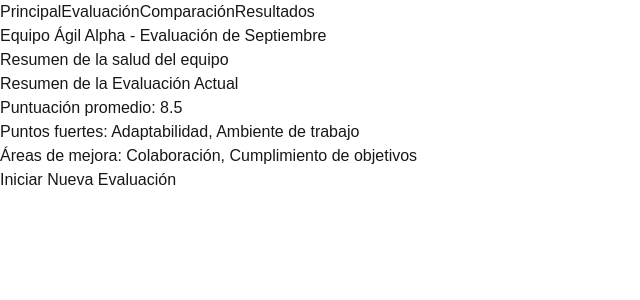
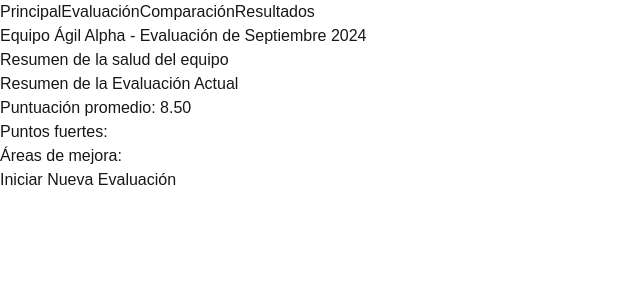
Before and after one commit to ThomasSot/proyecto-diu-CGS, a Next.js app: page / in a window 1280 px wide. Shown: the top 300 px of the page, without its empty margins (0-640 px from the left). Built offline with nearby package versions, Linux system fonts and the light colour scheme.

Commit message:
Cambios en actualizar la pagina principal

```diff
--- a/src/app/page.js
+++ b/src/app/page.js
@@ -1,39 +1,39 @@
 "use client"
 
-import React, { useState } from 'react'
+import React, { useEffect, useState } from 'react'
 import Swal from 'sweetalert2'
 import { BarChart, Bar, XAxis, YAxis, CartesianGrid, Tooltip, Legend, ResponsiveContainer } from 'recharts'
 
 const teamHealthData = {
-    '2024-05': [
+    'Mayo 2024': [
         { aspect: 'Colaboración', score: 7.2 },
         { aspect: 'Comunicación', score: 7.0 },
         { aspect: 'Adaptabilidad', score: 7.5 },
         { aspect: 'Cumplimiento de objetivos', score: 7.8 },
         { aspect: 'Ambiente de trabajo', score: 8.0 },
     ],
-    '2024-06': [
+    'Junio 2024': [
         { aspect: 'Colaboración', score: 7.5 },
         { aspect: 'Comunicación', score: 7.3 },
         { aspect: 'Adaptabilidad', score: 7.8 },
         { aspect: 'Cumplimiento de objetivos', score: 8.0 },
         { aspect: 'Ambiente de trabajo', score: 8.2 },
     ],
-    '2024-07': [
+    'Julio 2024': [
         { aspect: 'Colaboración', score: 7.6 },
         { aspect: 'Comunicación', score: 7.5 },
         { aspect: 'Adaptabilidad', score: 8.0 },
         { aspect: 'Cumplimiento de objetivos', score: 7.9 },
         { aspect: 'Ambiente de trabajo', score: 8.1 },
     ],
-    '2024-08': [
+    'Agosto 2024': [
         { aspect: 'Colaboración', score: 7.8 },
         { aspect: 'Comunicación', score: 8.0 },
         { aspect: 'Adaptabilidad', score: 8.5 },
         { aspect: 'Cumplimiento de objetivos', score: 8.2 },
         { aspect: 'Ambiente de trabajo', score: 8.5 },
     ],
-    '2024-09': [
+    'Septiembre 2024': [
         { aspect: 'Colaboración', score: 8.2 },
         { aspect: 'Comunicación', score: 8.5 },
         { aspect: 'Adaptabilidad', score: 8.7 },
@@ -75,25 +75,34 @@ const questions = [
     },
 ];
 
-
 export default function AgileHealthBarometer() {
     const [currentScreen, setCurrentScreen] = useState('main')
+    const [currentMonth, setCurrentMonth] = useState(teamHealthData[Object.keys(teamHealthData)[Object.keys(teamHealthData).length - 1]])
+    const [currentMonthName, setCurrentMonthName] = useState("")
     const [currentQuestion, setCurrentQuestion] = useState(0)
-    const [selectedMonth1, setSelectedMonth1] = useState('2024-09')
-    const [selectedMonth2, setSelectedMonth2] = useState('2024-08')
+    const [selectedMonth1, setSelectedMonth1] = useState('Septiembre 2024')
+    const [selectedMonth2, setSelectedMonth2] = useState('Agosto 2024')
     const [userResponses, setUserResponses] = useState([null, null, null, null, null])
     const [evaluationCompleted, setEvaluationCompleted] = useState(false)
+
+    const getScore = (response) => {
+        return response === "positive" ? 10 : 0;
+    };
 
     const handleEvaluationSubmission = () => {
         if (userResponses.every(response => response !== null)) {
             const currentDate = new Date();
-            const yearMonth = `${currentDate.getFullYear()}-${(currentDate.getMonth() + 1).toString().padStart(2, '0')}`;
-
+            const months = [
+                'Enero', 'Febrero', 'Marzo', 'Abril', 'Mayo', 'Junio', 'Julio', 'Agosto', 'Septiembre', 'Octubre', 'Noviembre', 'Diciembre'
+            ];
+            const monthName = months[currentDate.getMonth()];
+            const year = currentDate.getFullYear();
+            const yearMonth = `${monthName} ${year}`;
             const evaluationResults = userResponses.map(response => ({
                 aspect: response.aspect,
-                score: response.response === 'positive' ? 10 : 0
+                score: response.response === 'positive' ? 10 : 0,
+                response: response.response
             }));
-
             if (teamHealthData[yearMonth]) {
                 teamHealthData[yearMonth] = teamHealthData[yearMonth].map(item => {
                     const result = evaluationResults.find(res => res.aspect === item.aspect);
@@ -102,7 +111,8 @@ export default function AgileHealthBarometer() {
             } else {
                 teamHealthData[yearMonth] = evaluationResults;
             }
-
+            setCurrentMonthName(yearMonth);
+            setCurrentMonth(evaluationResults);
             setEvaluationCompleted(true);
             setCurrentScreen('results');
         } else {
@@ -114,15 +124,20 @@ export default function AgileHealthBarometer() {
         }
     };
 
-    const renderMainScreen = () => (
+    const renderMainScreen = () => {
+        console.log(currentMonth);
+
+        const totalScore = currentMonth.reduce((sum, item) => sum + (getScore(item.response) || item.score), 0);
+        const averageScore = (totalScore / currentMonth.length).toFixed(2);
+        return (
             <div className="bg-white rounded-b-lg shadow-md mb-8 p-6">
                 <div className="mb-4">
-                <h2 className="text-2xl font-bold">Equipo Ágil Alpha - Evaluación de Septiembre</h2>
+                    <h2 className="text-2xl font-bold">Equipo Ágil Alpha - Evaluación de {currentMonthName}</h2>
                     <p className="text-gray-600">Resumen de la salud del equipo</p>
                 </div>
                 <div className="h-[300px] mb-6">
                     <ResponsiveContainer width="100%" height="100%">
-                    <BarChart data={teamHealthData['2024-09']}>
+                        <BarChart data={currentMonth}>
                             <CartesianGrid strokeDasharray="3 3" />
                             <XAxis dataKey="aspect" />
                             <YAxis domain={[0, 10]} />
@@ -134,9 +149,23 @@ export default function AgileHealthBarometer() {
                 </div>
                 <div className="bg-gray-100 rounded-lg p-4 mb-6">
                     <h3 className="text-xl font-semibold mb-2">Resumen de la Evaluación Actual</h3>
-                <p>Puntuación promedio: 8.5</p>
-                <p>Puntos fuertes: Adaptabilidad, Ambiente de trabajo</p>
-                <p>Áreas de mejora: Colaboración, Cumplimiento de objetivos</p>
+                    <p className="mb-2">Puntuación promedio: {averageScore}</p>
+                    <p className="font-semibold">Puntos fuertes:</p>
+                    <ul className="list-disc pl-5">
+                        {currentMonth
+                            .filter(item => item.response === "positive")
+                            .map((item, index) => (
+                                <li key={index}>{item.aspect}</li>
+                            ))}
+                    </ul>
+                    <p className="font-semibold mt-4">Áreas de mejora:</p>
+                    <ul className="list-disc pl-5">
+                        {currentMonth
+                            .filter(item => item.response === "negative")
+                            .map((item, index) => (
+                                <li key={index}>{item.aspect}</li>
+                            ))}
+                    </ul>
                 </div>
                 <button
                     className="bg-blue-500 hover:bg-blue-700 text-white font-bold py-2 px-4 rounded mt-6 w-auto ml-auto block"
@@ -150,7 +179,8 @@ export default function AgileHealthBarometer() {
                     Iniciar Nueva Evaluación
                 </button>
             </div>
-    );
+        )
+    };
 
     const renderEvaluationScreen = () => (
         <div className="bg-white rounded-b-lg shadow-md p-6 space-y-8">
@@ -324,6 +354,15 @@ export default function AgileHealthBarometer() {
         )
     };
 
+    useEffect(() => {
+        const months = Object.keys(teamHealthData);
+        const lastMonth = months[months.length - 1];
+        const lastMonthData = teamHealthData[lastMonth];
+
+        setCurrentMonthName(lastMonth);
+        setCurrentMonth(lastMonthData);
+    }, []);
+
     return (
         <div className="container mx-auto p-4">
             <div>
```
Lines whose indentation alone changed are shown as unchanged.
